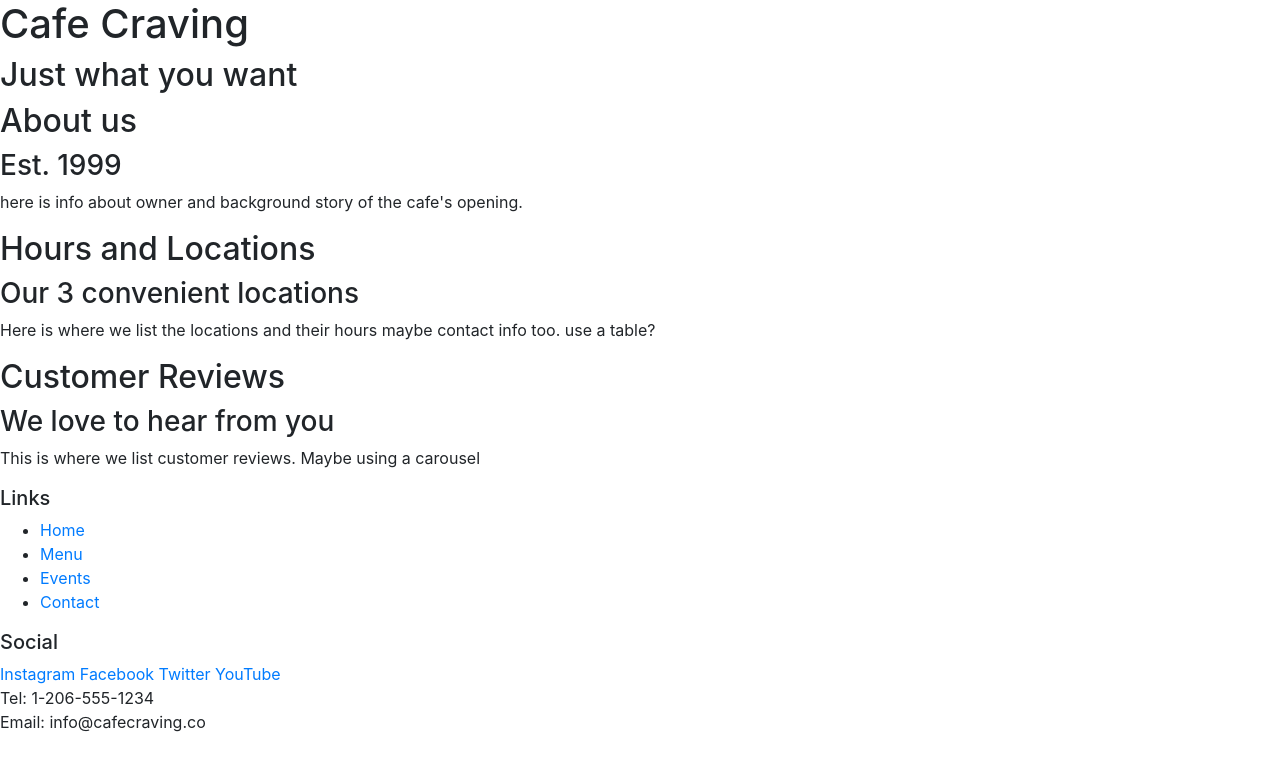
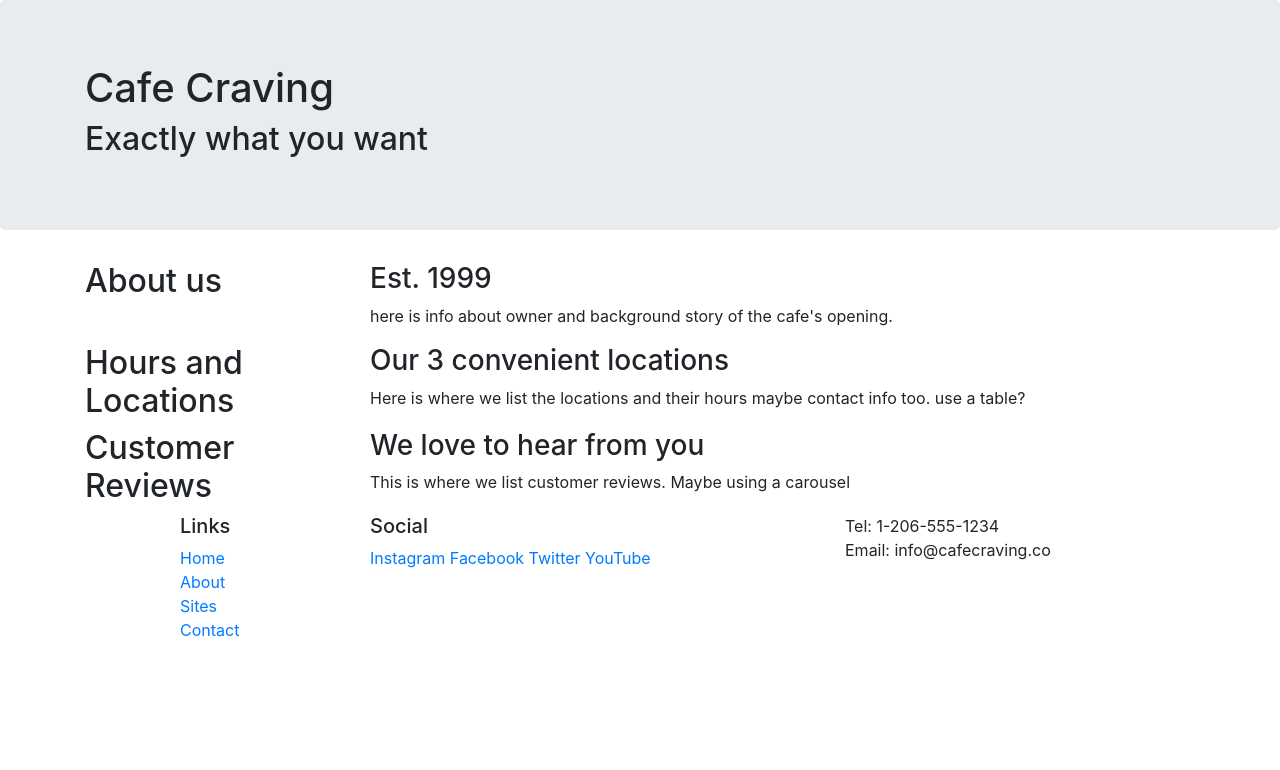
Before and after one commit to emkrohn/cafecraving, a website: page index.html in a window 1280 px wide. Drawn offline with nearby package versions, Linux system fonts and the light colour scheme.

Commit message:
added bootstrap grid to index.html

```diff
--- a/index.html
+++ b/index.html
@@ -7,56 +7,78 @@
 
     <link rel="stylesheet" href="node_modules/bootstrap/dist/css/bootstrap.min.css" />
 
-    <title>Cafe Craving: Just what you want</title>
+    <title>Cafe Craving: Exactly what you want</title>
 </head>
 
 <body>
 
-    <header>
-        <div>
+    <header class="jumbotron">
+        <div class="container">
+            <div class="row">
+                <div class="col">
                     <h1>Cafe Craving</h1>
-            <h2>Just what you want</h2>
+                    <h2>Exactly what you want</h2>
+                </div>
+            </div>
         </div>
     </header>
 
-    <div>
+    <div class="container">
+        <div class="row">
+            <div class="col-sm-4 col-md-3">
                 <h2>About us</h2>
+            </div>
+            <div class="col">
                 <h3>Est. 1999</h3>
                 <p>here is info about owner and background story of the cafe's opening.</p>
             </div>
+        </div>
 
-    <div>
+        <div class="row">
+            <div class="col-sm-4 col-md-3">
                 <h2>Hours and Locations</h2>
+            </div>
+            <div class="col">
                 <h3>Our 3 convenient locations</h3>
                 <p>Here is where we list the locations and their hours maybe contact info too. use a table?</p>
             </div>
+        </div>
 
-    <div>
+        <div class="row">
+            <div class="col-sm-4 col-md-3">
                 <h2>Customer Reviews</h2>
+            </div>
+            <div class="col">
                 <h3>We love to hear from you</h3>
                 <p>This is where we list customer reviews. Maybe using a carousel</p>
             </div>
+        </div>
+    </div>
 
     <footer>
-        <div>
+        <div class="container">
+            <div class="row">
+                <div class="col-4 col-sm-2 offset-1">
                     <h5>Links</h5>
-            <ul>
+                    <ul class="list-unstyled">
                         <li><a href="#">Home</a></li>
-                <li><a href="#">Menu</a></li>
-                <li><a href="#">Events</a></li>
+                        <li><a href="#">About</a></li>
+                        <li><a href="#">Sites</a></li>
                         <li><a href="#">Contact</a></li>
                     </ul>
                 </div>
-        <div>
+                <div class="col-6 col-sm-5">
                     <h5>Social</h5>
                     <a href="http://instagram.com/">Instagram</a>
                     <a href="http://facebook.com/">Facebook</a>
                     <a href="http://twitter.com/">Twitter</a>
                     <a href="http://youtube.com/">YouTube</a>
                 </div>
-        <div>
+                <div class="col-sm-4">
                     Tel: 1-206-555-1234<br />
                     Email: info@cafecraving.co
+                </div>
+           </div>
         </div>
     </footer>
 
```
Lines whose indentation alone changed are shown as unchanged.
